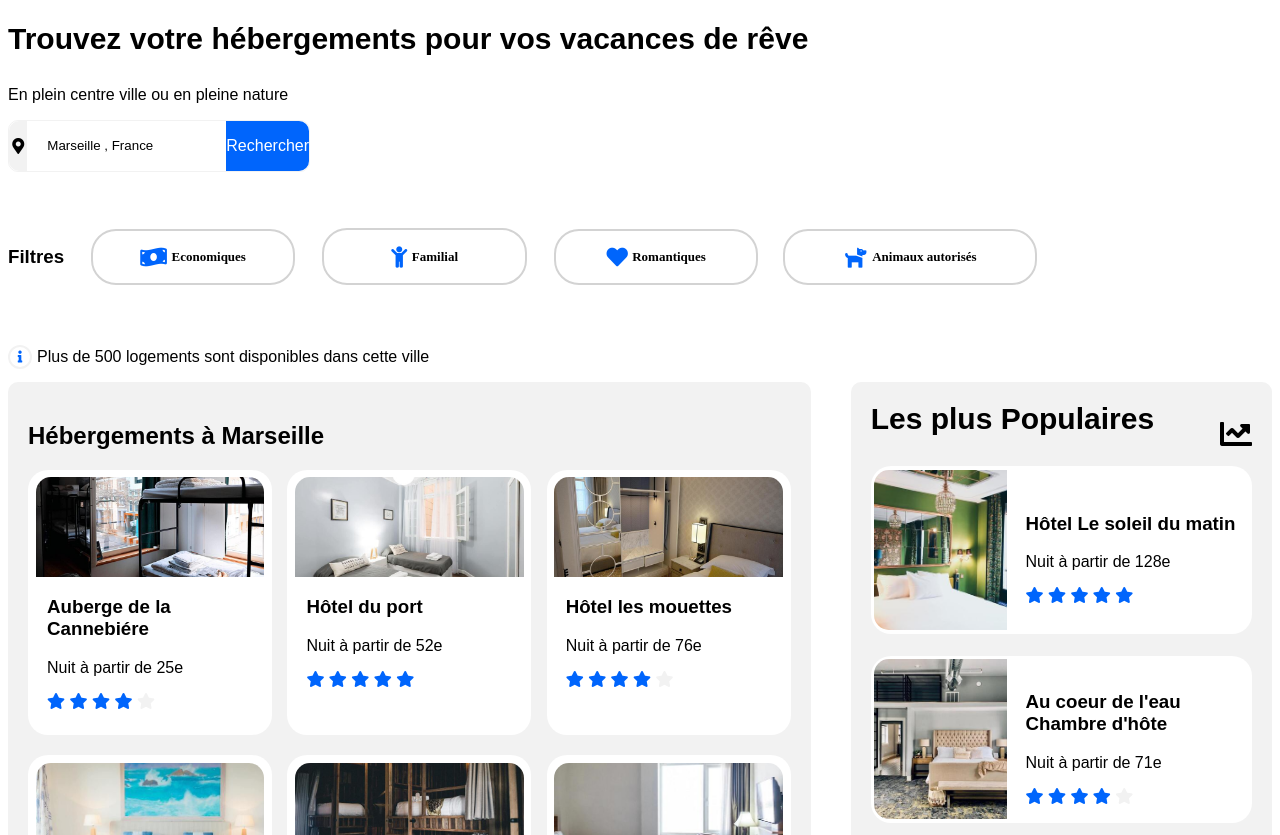
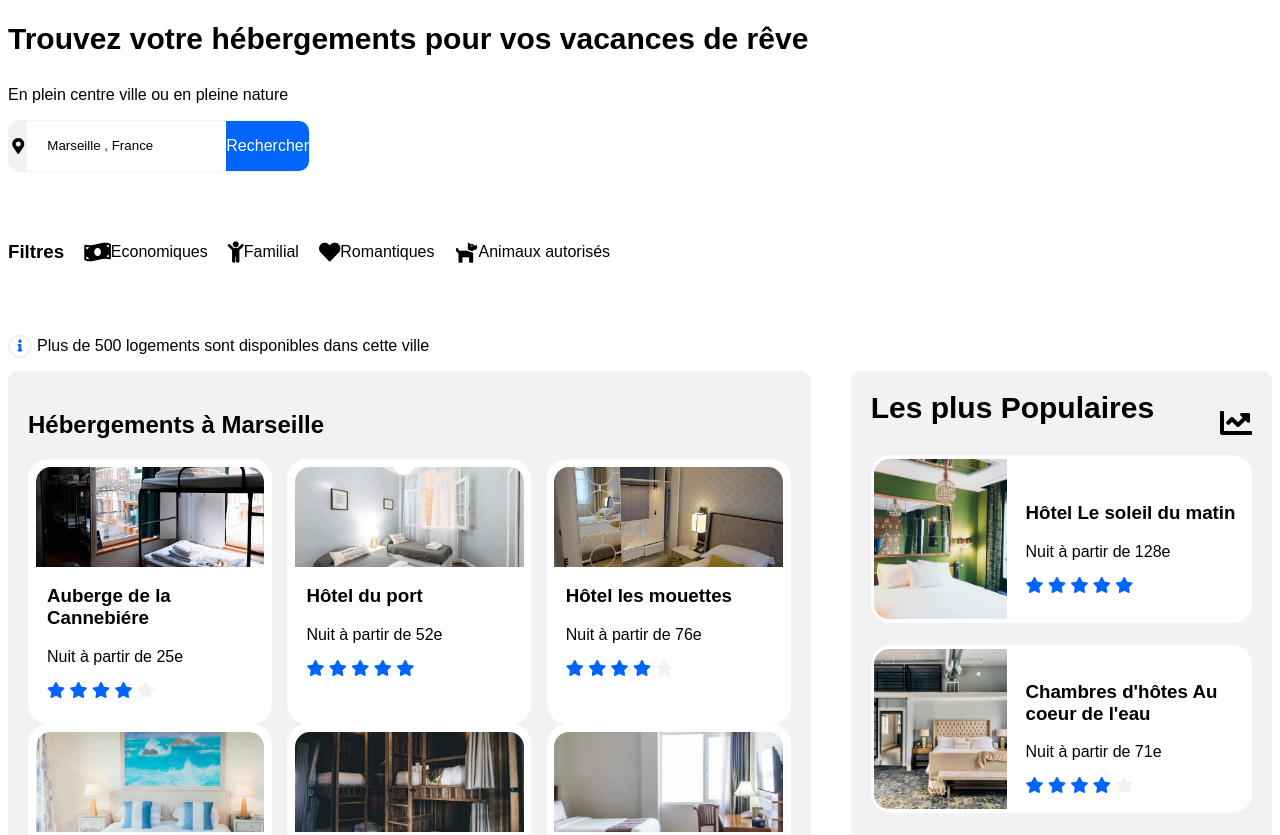
Before and after one commit to Mystekerinos/P2, a plain HTML site: page index.html in a window 1280 px wide. Shown: the part 111-946 px from the top of the page. Drawn offline with Linux system fonts and the light colour scheme.

Commit message:
update index.html

```diff
--- a/index.html
+++ b/index.html
@@ -64,24 +64,28 @@
 
 
         <div class="around">
-          <div class=" filterItem iconFilterText">
-            <i class="fas fa-money-bill-wave fa-lg economicIconFilter"><div class="TitleText">Economiques</div></i>
-
+          <div class="iconFilterText">
+          <div class=" iconFilterText iconEconomic filterItem">
+            <i class="fas fa-money-bill-wave fa-lg"></i><p>Economiques</p>
           </div>
-          <div class=" filterItem iconFilterText">
-            <i class="fas fa-child fa-lg iconFamily"><div class="TitleText">Familial</div></i>
-
+          </div>
+          <div class="iconFilterText">
+          <div class=" filterItem  filtermobil">
+            <i class="fas fa-child fa-lg"></i><p>Familial</p>
+          </div>
           </div>
         </div>
 
         <div class="around">
-          <div class="filterItem iconFilterText">
-            <i class="fas fa-heart fa-lg iconFilter"><div class="TitleText">Romantiques</div></i>
-
+          <div class="iconFilterText">
+          <div class="filterItem filtermobil">
+            <i class="fas fa-heart fa-lg "></i><p>Romantiques</p>
           </div>
-          <div class="filterItem iconFilterText">
-            <i class="fas fa-dog fa-lg iconPetFilter"><div class="TitleText">Animaux autorisés</div></i>
-
+          </div>
+          <div class="iconFilterText">
+          <div class="filterItem filtermobil">
+            <i class="fas fa-dog fa-lg"></i><p>Animaux autorisés</p>
+          </div>
           </div>
         </div>
       </div>
@@ -98,7 +102,7 @@
   <section id="marseilleHebergements" class="around">
     <div class="aroundColumn backGrey marseilleHebergementsSize hebergementsBloc ">
       <h2>Hébergements à Marseille</h2>
-      <div class="between card1">
+      <div class="between">
         <div class="centerColumn hebergementsCube">
           <img class="hebergementsImage" src="./assets/hebergements/4_small/marcus-loke-WQJvWU_HZFo-unsplash.jpg"
             alt="hebergementsImage1" />
@@ -145,7 +149,7 @@
           </div>
         </div>
       </div>
-      <div class="between card2">
+      <div class="between">
         <div class="centerColumn hebergementsCube ">
           <img class="hebergementsImage" src="./assets/hebergements/4_small/annie-spratt-Eg1qcIitAuA-unsplash.jpg"
             alt="hebergementsImage4" />
@@ -222,7 +226,7 @@
           <img class="populairesImage" src="./assets/hebergements/4_small/aw-creative-VGs8z60yT2c-unsplash.jpg"
             alt="PopulaireImage2" />
           <div class="populairesDetailsCube">
-            <h3>Au coeur de l'eau Chambre d'hôte</h3>
+            <h3>Chambres d'hôtes Au coeur de l'eau</h3>
             <p>Nuit à partir de 71e</p>
             <div>
               <i class="fas fa-star cBlue"></i>
@@ -237,7 +241,7 @@
           <img class="populairesImage" src="./assets/hebergements/4_small/febrian-zakaria-sjvU0THccQA-unsplash.jpg"
             alt="PopulaireImage3" />
           <div class="populairesDetailsCube">
-            <h3>Hôtel Tout bleu et Blanc</h3>
+            <h3>Hôtel bleu et Blanc</h3>
             <p>Nuit à partir de 68e</p>
             <div>
               <i class="fas fa-star cBlue"></i>
```
